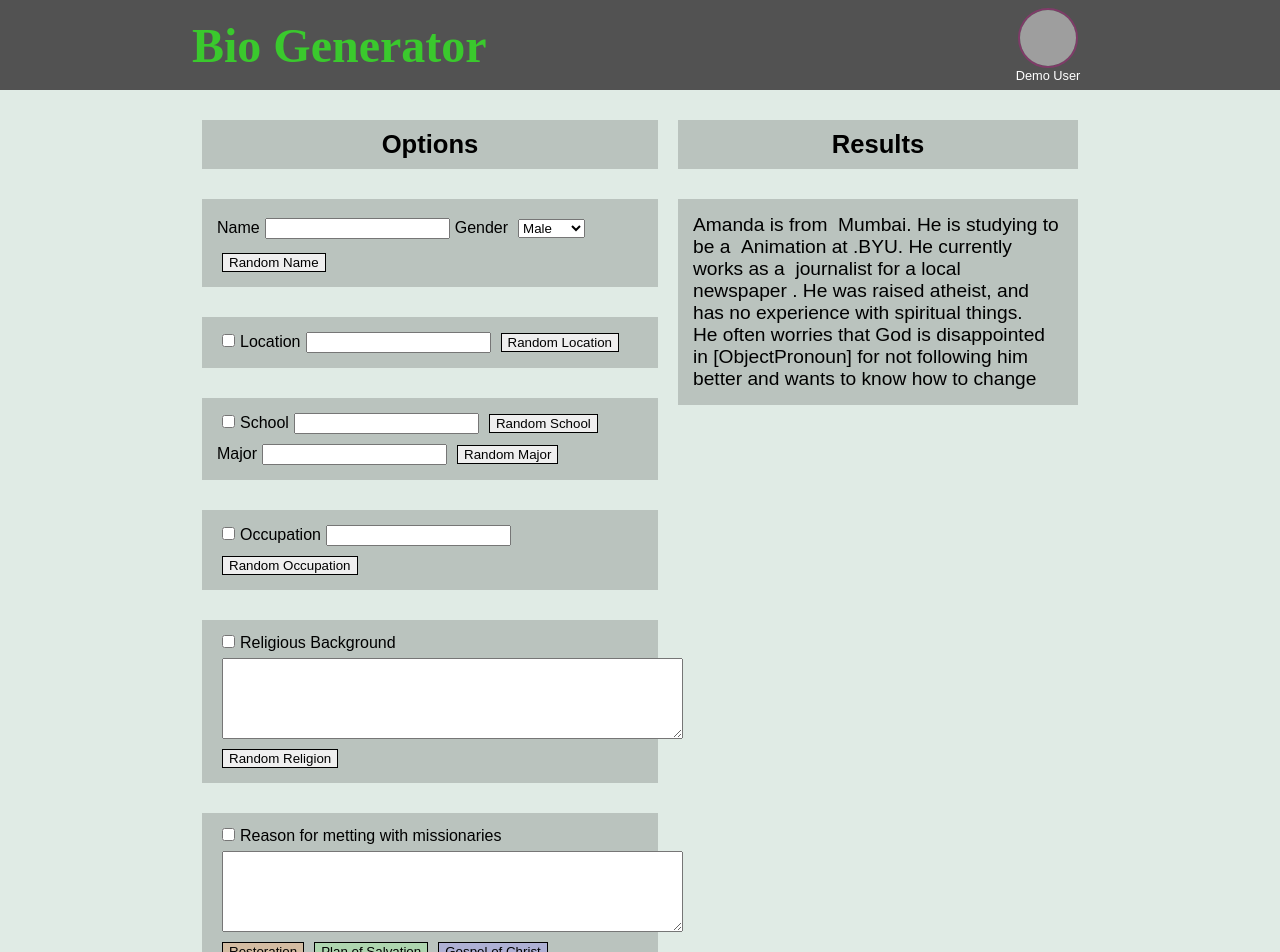
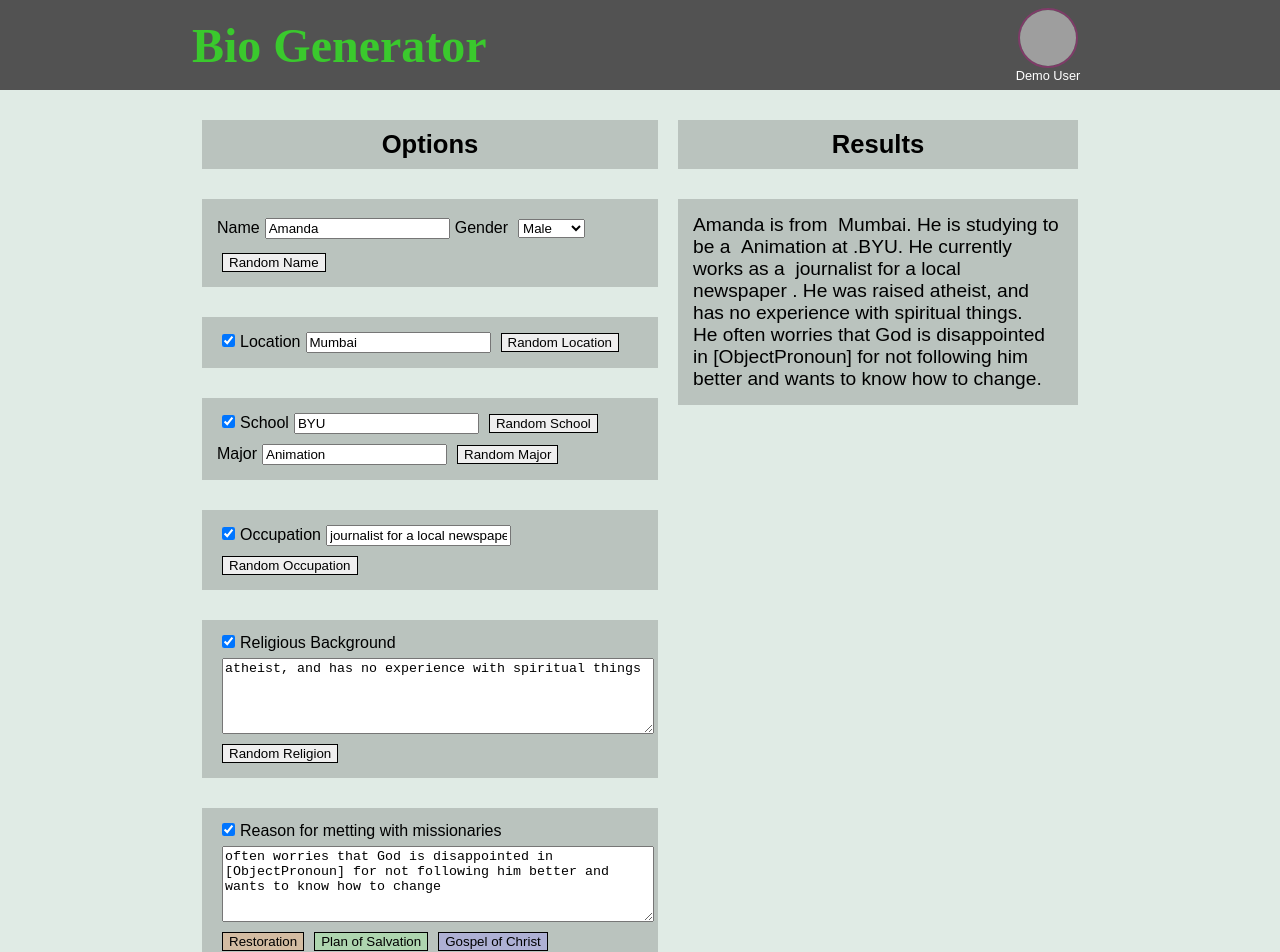
Before and after one commit to rishianand39/Bio-generator, a React (Create React App) app: page / in a window 1280 px wide. Shown: the top 952 px of the page. Built offline with nearby package versions, Linux system fonts and the light colour scheme; grey boxes are pictures that could not be loaded; a web font is replaced by a local one.

Commit message:
random btn funtion implemented

```diff
--- a/src/pages/Home.jsx
+++ b/src/pages/Home.jsx
@@ -35,6 +35,8 @@ const TextArea = styled.textarea`
   display: flex;
   align-items: center;
   justify-content: center;
+  width: 100%;
+  height: 70px;
 `;
 
 // RANDOM BUTTON
@@ -57,7 +59,9 @@ const Result = styled.p`
   font-size: 1.2rem;
   background-color: #bac3be;
 `;
+
 const Home = () => {
+  // RANDOM BUTTON DATA HERE
   const [data, setData] = useState({
     Name: ["Amanda", "Hannah", "Rachel", "Josh", "Maggie", "Taylor"],
     Location: ["Mumbai", "NaviMumbai", "bangluru", "hydrabad", "chennai"],
@@ -82,7 +86,7 @@ const Home = () => {
       "civil Engineer",
       "web developer",
     ],
-    ReligiousBackgrpund: [
+    ReligiousBackground: [
       "atheist, and has no experience with spiritual things",
       "Catholic",
       "in a nontraditional family thatwas very focused on spirituality and connecting with the inner being through meditation and nature",
@@ -97,79 +101,174 @@ const Home = () => {
     ],
   });
 
+  // INDEX MAINTAINANCE HERE
+  const [indexes, setIndexes] = useState({
+    Name: 0,
+    Location: 0,
+    School: 0,
+    Major: 0,
+    Occupation: 0,
+    ReligiousBackground: 0,
+    ReasonForMeeting: 0,
+  });
+
+  // RANDOM BUTTON LOGIC HERE
+  const handleRandomBtn = (a, b) => {
+    setIndexes({
+      ...indexes,
+      [a]: indexes[a] === data[a].length - 1 ? 0 : ++indexes[a],
+    });
+  };
+
+  //  HANDLING INPUT BOX HERE
+  const handleInput = () => {};
+
   return (
     <Container>
+      {/* FORM SECTION  */}
       <Wrapper flex="6">
         <RowWrapper heading="heading">Options</RowWrapper>
         {/* NAME */}
         <RowWrapper>
           <Label htmlFor="name">Name</Label>
-          <Input id="name" />
+          <Input
+            name="Name"
+            id="name"
+            value={data.Name[indexes["Name"]]}
+            onChange={handleInput}
+          />
           {/* GENDER */}
           <Label>Gender</Label>
-          <Select>
+          <Select onChange={handleInput}>
             <Options>Male</Options>
             <Options>Female</Options>
           </Select>
-          <Btn>Random Name</Btn>
+          <Btn onClick={() => handleRandomBtn("Name")}>Random Name</Btn>
         </RowWrapper>
         {/* LOCATION */}
         <RowWrapper>
-          <Input type="checkbox" />
+          <Input type="checkbox" defaultChecked={true} />
           <Label htmlFor="location">Location</Label>
-          <Input />
-          <Btn>Random Location</Btn>
+          <Input
+            name="Location"
+            value={data.Location[indexes["Location"]]}
+            onChange={handleInput}
+          />
+          <Btn onClick={() => handleRandomBtn("Location")}>Random Location</Btn>
         </RowWrapper>
         {/* SCHOOL */}
         <RowWrapper>
-          <Input type="checkbox" />
+          <Input type="checkbox" defaultChecked={true} />
           <Label htmlFor="school">School</Label>
-          <Input />
-          <Btn>Random School</Btn>
+          <Input
+            name="School"
+            value={data.School[indexes["School"]]}
+            onChange={handleInput}
+          />
+          <Btn onClick={() => handleRandomBtn("School")}>Random School</Btn>
           <br />
           {/* MAJOR */}
           <Label htmlFor="major">Major</Label>
-          <Input id="major" />
-          <Btn>Random Major</Btn>
+          <Input
+            name="Major"
+            id="major"
+            value={data.Major[indexes["Major"]]}
+            onChange={handleInput}
+          />
+          <Btn onClick={() => handleRandomBtn("Major")}>Random Major</Btn>
         </RowWrapper>
         {/* OCCUPATION */}
         <RowWrapper>
-          <Input type="checkbox" />
+          <Input type="checkbox" defaultChecked={true} />
           <Label htmlFor="occupation">Occupation</Label>
-          <Input />
-          <Btn>Random Occupation</Btn>
+          <Input
+            name="Occupation"
+            value={data.Occupation[indexes["Occupation"]]}
+            onChange={handleInput}
+          />
+          <Btn onClick={() => handleRandomBtn("Occupation")}>
+            Random Occupation
+          </Btn>
         </RowWrapper>
         {/* RELIGIOUS BACKGROUND */}
         <RowWrapper>
-          <Input type="checkbox" />
+          <Input type="checkbox" defaultChecked={true} />
           <Label htmlFor="religion">Religious Background</Label>
-          <TextArea rows="5" cols="55" />
-          <Btn>Random Religion</Btn>
+          <TextArea
+            name="ReligiousBackground"
+            value={data.ReligiousBackground[indexes["ReligiousBackground"]]}
+            onChange={handleInput}
+          />
+          <Btn onClick={() => handleRandomBtn("ReligiousBackground")}>
+            Random Religion
+          </Btn>
         </RowWrapper>
         {/* REASON FOR METTING */}
         <RowWrapper>
-          <Input type="checkbox" />
+          <Input type="checkbox" defaultChecked={true} />
           <Label htmlFor="religion">Reason for metting with missionaries</Label>
-          <TextArea rows="5" cols="55" />
-          <Btn bg="#d3bca2">Restoration</Btn>
-          <Btn bg="#aed5af">Plan of Salvation</Btn>
-          <Btn bg="#aeb0d4">Gospel of Christ</Btn>
-          <Btn bg="#e0b0bb">Law of Chastity</Btn>
-          <Btn bg="#c7a3c8">Word of Wisdom</Btn>
-          <Btn bg="#d0d3d1">Any Lesson</Btn>
+          <TextArea
+            name="ReasonForMeeting"
+            value={data.ReasonForMeeting[indexes["ReasonForMeeting"]]}
+            onChange={handleInput}
+          />
+          <Btn
+            bg="#d3bca2"
+            onClick={() => handleRandomBtn("ReasonForMeeting", "Restoration")}
+          >
+            Restoration
+          </Btn>
+          <Btn
+            bg="#aed5af"
+            onClick={() =>
+              handleRandomBtn("ReasonForMeeting", "Plan of Salvation")
+            }
+          >
+            Plan of Salvation
+          </Btn>
+          <Btn
+            bg="#aeb0d4"
+            onClick={() =>
+              handleRandomBtn("ReasonForMeeting", "Gospel of Christ")
+            }
+          >
+            Gospel of Christ
+          </Btn>
+          <Btn
+            bg="#e0b0bb"
+            onClick={() =>
+              handleRandomBtn("ReasonForMeeting", "Law of Chastity")
+            }
+          >
+            Law of Chastity
+          </Btn>
+          <Btn
+            bg="#c7a3c8"
+            onClick={() =>
+              handleRandomBtn("ReasonForMeeting", "Word of Wisdom")
+            }
+          >
+            Word of Wisdom
+          </Btn>
+          <Btn
+            bg="#d0d3d1"
+            onClick={() => handleRandomBtn("ReasonForMeeting", "Any Lesson")}
+          >
+            Any Lesson
+          </Btn>
         </RowWrapper>
       </Wrapper>
+      {/* RESULT SECTION  */}
       <Wrapper flex="4">
         <RowWrapper heading="heading">Results</RowWrapper>
         <Result>
-          {data.Name[0]} is from &nbsp;
-          {data.Location[0]}. He is studying to be a &nbsp;
-          {data.Major[0]} at&nbsp;.
-          {data.School[0]}. He currently works as a &nbsp;
-          {data.Occupation[0]}&nbsp;.
-          He was raised&nbsp;
-          {data.ReligiousBackgrpund[0]}. He&nbsp;
-          {data.ReasonForMeeting[0]}
+          {data.Name[indexes.Name]} is from &nbsp;
+          {data.Location[indexes.Location]}. He is studying to be a &nbsp;
+          {data.Major[indexes.Major]} at&nbsp;.
+          {data.School[indexes.School]}. He currently works as a &nbsp;
+          {data.Occupation[indexes.Occupation]}&nbsp;. He was raised&nbsp;
+          {data.ReligiousBackground[indexes.ReligiousBackground]}. He&nbsp;
+          {data.ReasonForMeeting[indexes.ReasonForMeeting]}.
         </Result>
       </Wrapper>
     </Container>
```
